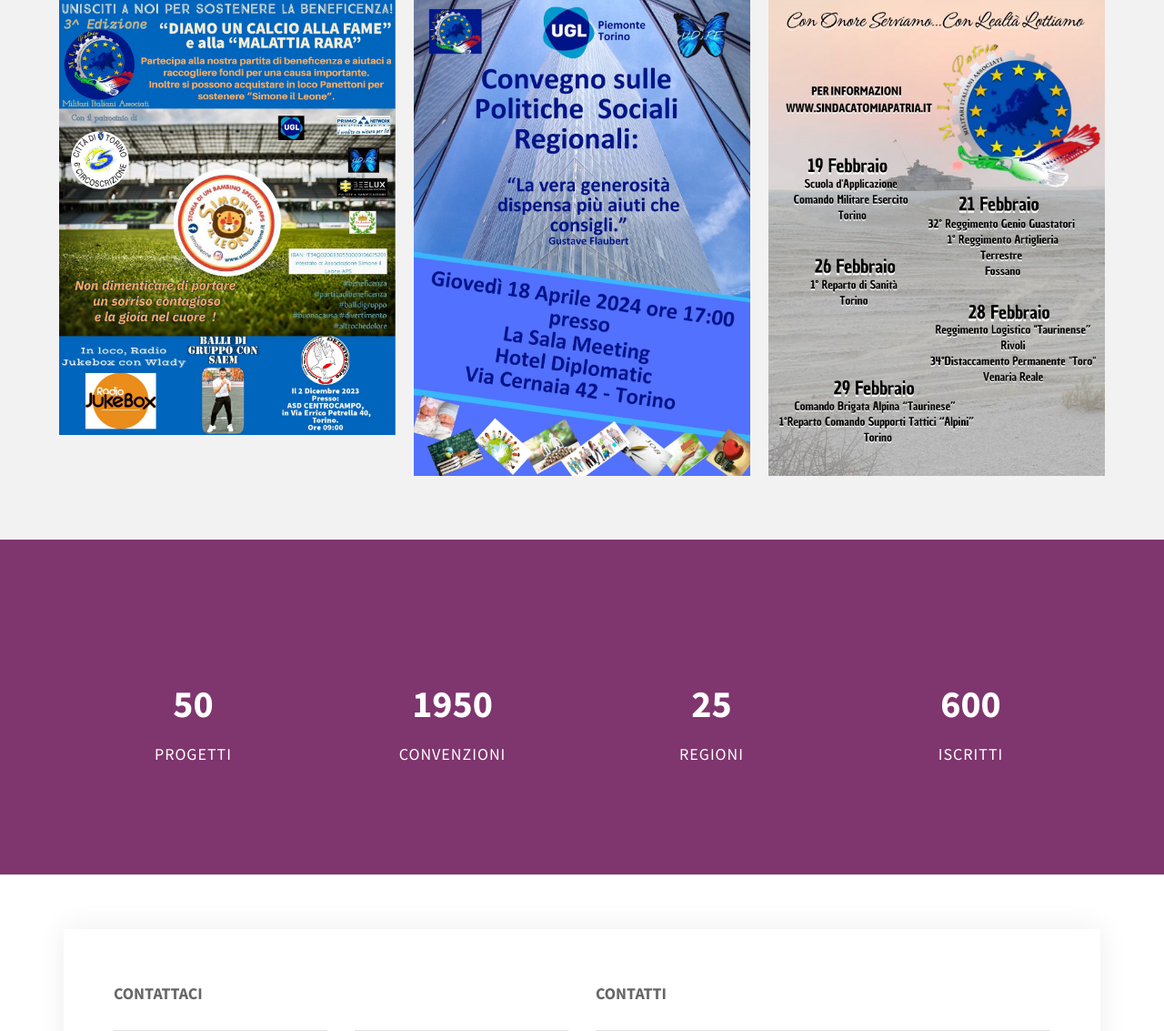
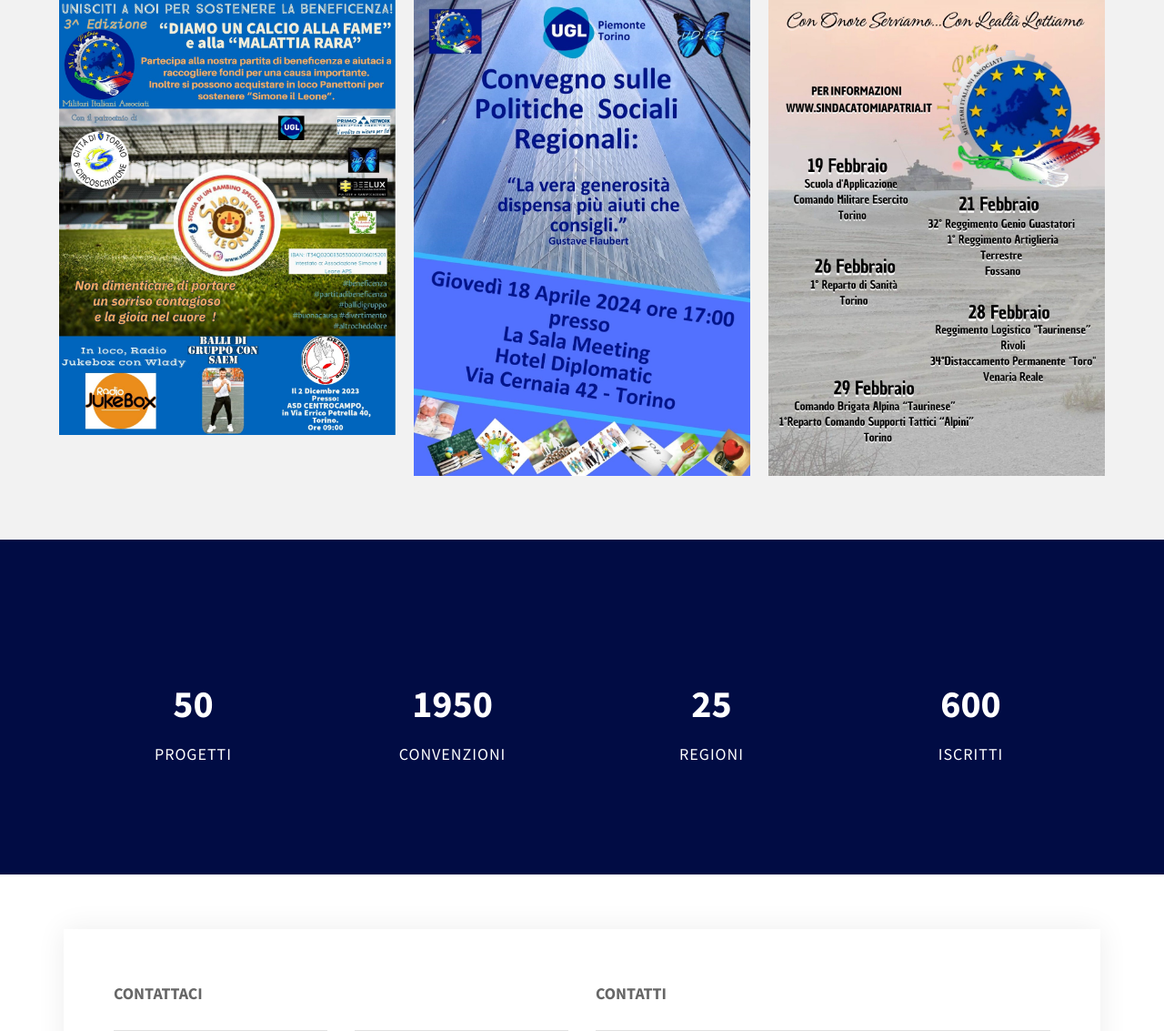
Before and after one commit to tr3xt0n/tr3xt0n.github.io, a PHP site: page / in a window 1280 px wide. Shown: the part 3276-4409 px from the top of the page at 91% size. Run offline with PHP 8.4, Linux system fonts and the light colour scheme; some libraries are stand-ins or nearby versions; some web fonts are replaced.

Commit message:
aggiornamento css

```diff
--- a/assets/css/main.css
+++ b/assets/css/main.css
@@ -335,7 +335,7 @@ a.back-to-top:hover, a.back-to-top:focus {
 }
 
 .counter-section {
-  background: #FF6BDC;
+  background: #021989;
   overflow: hidden;
   position: relative;
 }
```
